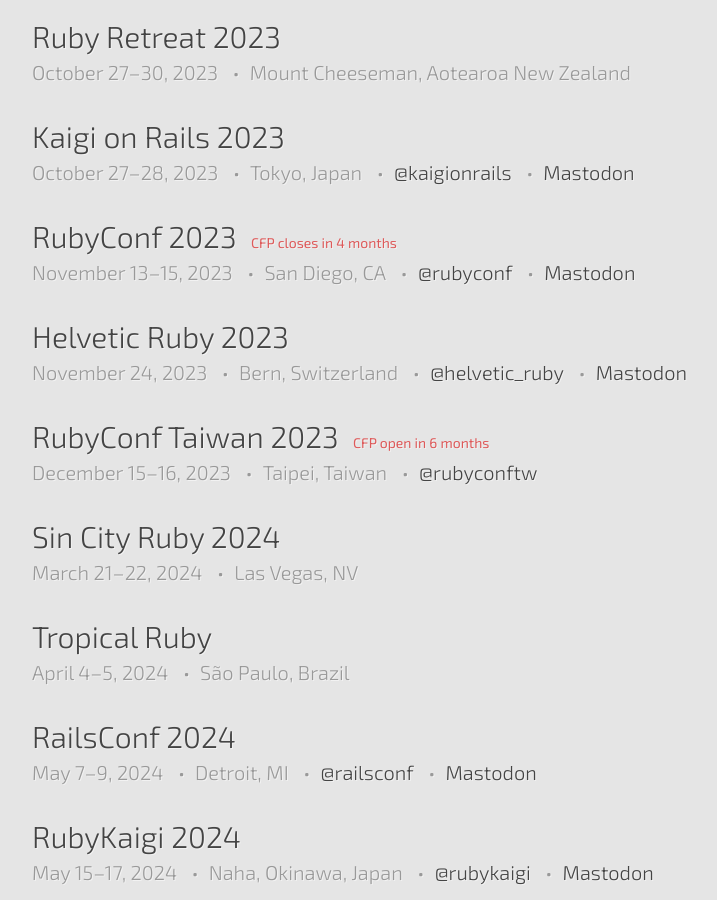
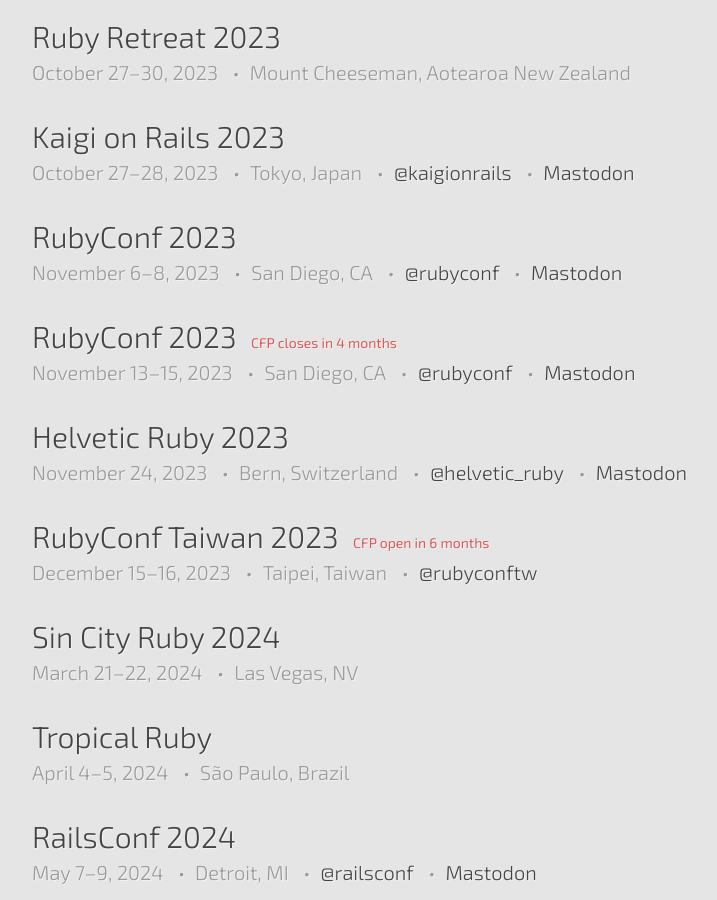
Before and after one commit to ruby-conferences/ruby-conferences.github.io, a Jekyll site: the page built from index.html, in a window 1280 px wide and 900 px high, scrolled down 2244 px. Shown: the whole window, without its empty margins (208-925 px from the left). Built offline with Jekyll 4.4.1, drawn with Linux system fonts in a browser that asks for light colours.

Commit message:
Sort conferences automatically
Reason for Change
=================
* Previously, the conference data source had to be in chronological order for the page to render them in order.

Changes
=======
* Sort the data by the `start_date` attribute
* Update the `README.md` to reflect the change
* Put the data out of order to test the result - it works!

Minor
-----
* Relevant docs: https://shopify.github.io/liquid/filters/sort/

```diff
--- a/_data/conferences.yml
+++ b/_data/conferences.yml
@@ -2352,6 +2352,15 @@
   url: https://helvetic-ruby.ch
   twitter: helvetic_ruby
   mastodon: https://ruby.social/@helvetic_ruby
+
+- name: RubyConf 2023
+  location: San Diego, CA
+  start_date: 2023-11-06
+  end_date: 2023-11-08
+  url: https://rubyconf.org
+  twitter: rubyconf
+  mastodon: https://ruby.social/@rubyconf
+
 - name: RubyConf Taiwan 2023
   location: Taipei, Taiwan
   start_date: 2023-12-15
--- a/index.html
+++ b/index.html
@@ -4,7 +4,8 @@ layout: default
 <article id="home">
   <dl>
     {% assign now = site.time | date: '%s' | plus: 0 %}
-    {% for event in site.data.conferences %}
+    {% assign conferences = site.data.conferences | sort: "start_date" %}
+    {% for event in conferences %}
       {% assign start_date = event.start_date | date: '%s' | plus: 0 %}
       {% if start_date > now %}
         {% include event.html %}
```
Also changed, not shown: README.md.
